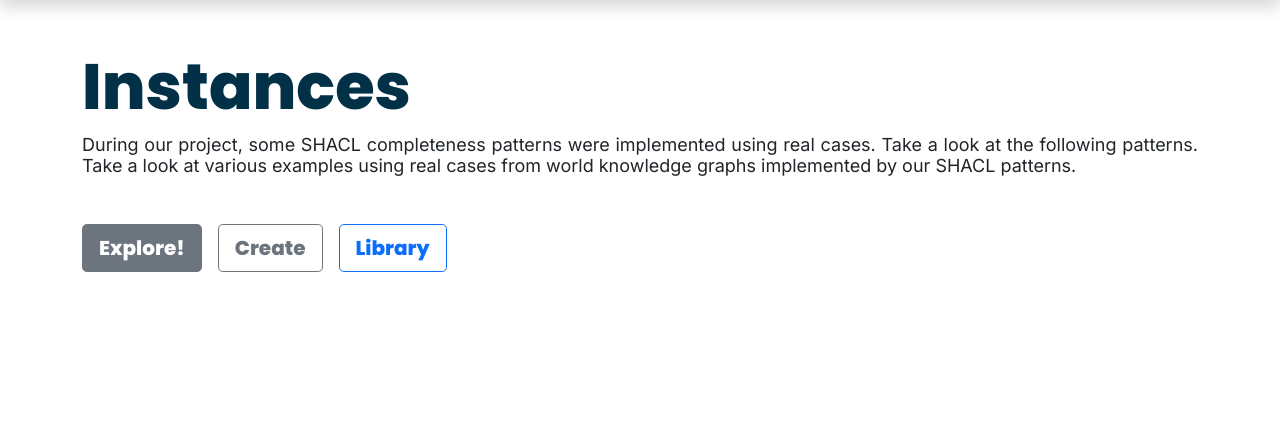
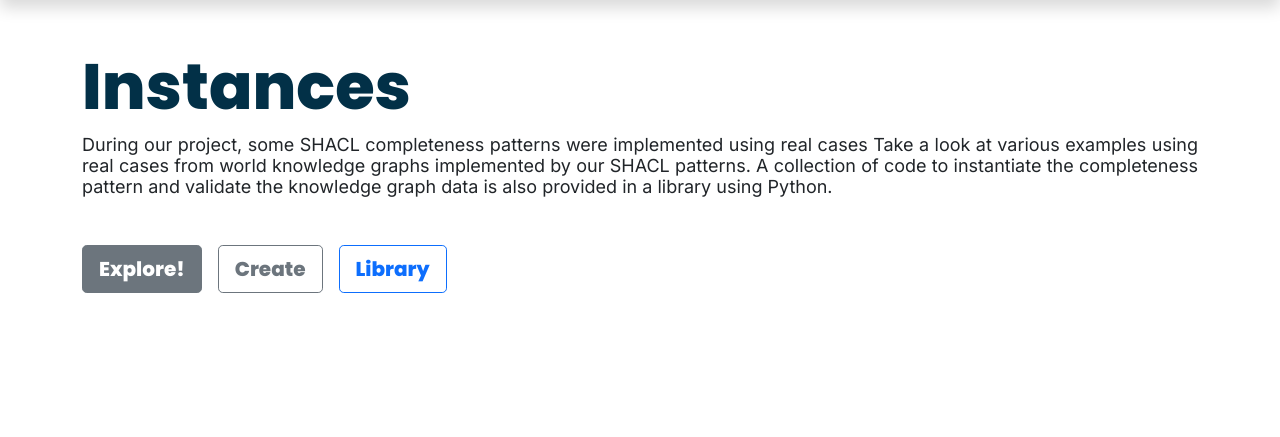
Before and after one commit to JillyCS15/sock-mirror, a Django app: page /instance/ in a window 1280 px wide. Shown: the part 57-494 px from the top of the page. Run offline with Django 3.2, Linux system fonts and the light colour scheme; data that the repository does not hold is empty; some libraries are stand-ins or nearby versions.

Commit message:
instance: update the description section

```diff
--- a/instance/templates/main/instance-page.html
+++ b/instance/templates/main/instance-page.html
@@ -28,9 +28,10 @@
         <div class="fw-bold main-title pt-5">Instances</div>
         <div class="subtitle mb-5 text-justify">
           During our project, some SHACL completeness patterns were implemented
-          using real cases. Take a look at the following patterns. Take a look
-          at various examples using real cases from world knowledge graphs
-          implemented by our SHACL patterns.
+          using real cases Take a look at various examples using real cases
+          from world knowledge graphs implemented by our SHACL patterns. A collection
+          of code to instantiate the completeness pattern and validate the
+          knowledge graph data is also provided in a library using Python.
         </div>
         <div class="d-flex justify-content-start">
           <a type="button" class="btn btn-lg btn-secondary button-font fs-5" href="#list-instances">Explore!</a>
```
